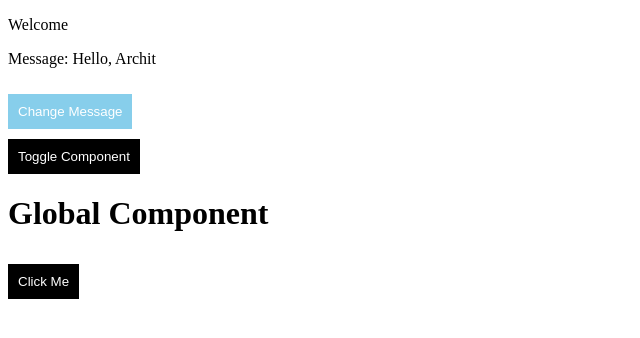
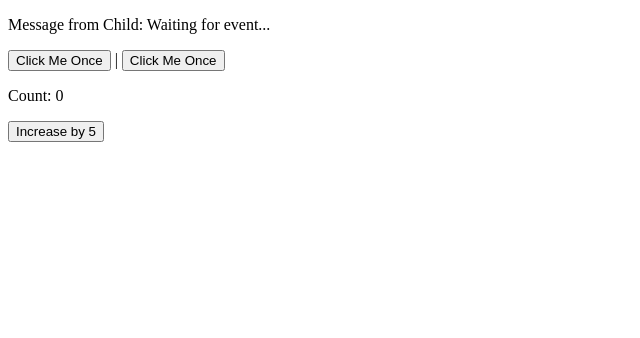
Before and after one commit to Architpidhadiya/exhibytesolution, a Vue app in the folder my-vue-app/: page / in a window 1280 px wide. Shown: the top 338 px of the page, without its empty margins (0-640 px from the left). Built offline with nearby package versions, Linux system fonts and the light colour scheme.

Commit message:
component event

```diff
--- a/my-vue-app/src/App.vue
+++ b/my-vue-app/src/App.vue
@@ -1,39 +1,40 @@
 <template>
-    <div>
-      <p>Welcome</p>
-      <Lifecycle v-if="showComponent" />
-      <button @click="toggleComponent">Toggle Component</button>
+  <div>
+    <p>Message from Child: {{ message }}</p>
+    <ClickEvent @some-event="updateMessage" /> |
 
-      <h1>Global Component</h1>
-    <GlobalButton />
-    </div>
-  </template>
 
-  <script>
-  import { ref } from "vue"
-  import Lifecycle from "./components/Lifecycle.vue"
+    <OnceEvent @once-event.once="showOnceAlert" />
 
-  export default {
-    components: { Lifecycle },
-    setup() {
-      const showComponent = ref(true);
+    <p>Count: {{ count }}</p>
+    <IncreaseBy @increase-by="incrementCount"  />
+  </div>
+</template>
 
-      const toggleComponent = () => {
-        showComponent.value = !showComponent.value
-      }
+<script>
+import ClickEvent from "./components/ClickEvent.vue";
+import OnceEvent from "./components/OnceEvent.vue";
+import IncreaseBy from "./components/IncreaseBy.vue";
 
-      return { showComponent, toggleComponent }
+export default {
+  name: "App",
+  components: { ClickEvent, OnceEvent, IncreaseBy },
+  data() {
+    return {
+      message: "Waiting for event...",
+      count: 0
+    }
+  },
+  methods: {
+    updateMessage(data) {
+      this.message = data
+    },
+    showOnceAlert() {
+      alert("This will run only once")
+    },
+    incrementCount(value) {
+      this.count += value
     }
   }
-  </script>
-
-  <style scoped>
-  button {
-      padding: 10px;
-      margin-top: 10px;
-      background-color: black;
-      color: white;
-      border: none;
-      cursor: pointer;
-  }
-    </style>
+}
+</script>
--- /dev/null
+++ b/my-vue-app/src/components/ClickEvent.vue
@@ -0,0 +1,14 @@
+<template>
+    <button @click="sendMessage">Click Me Once</button>
+</template>
+
+<script>
+export default {
+    name: "ClickEvent",
+    methods: {
+        sendMessage() {
+            this.$emit("some-event", "Hello from ClickEvent")
+        }
+    }
+}
+</script>
--- /dev/null
+++ b/my-vue-app/src/components/IncreaseBy.vue
@@ -0,0 +1,3 @@
+<template>
+    <button @click="$emit('increase-by', 5)">Increase by 5</button>
+</template>
--- /dev/null
+++ b/my-vue-app/src/components/OnceEvent.vue
@@ -0,0 +1,3 @@
+<template>
+    <button @click="$emit('once-event')">Click Me Once</button>
+</template>
--- a/my-vue-app/src/main.js
+++ b/my-vue-app/src/main.js
@@ -6,7 +6,7 @@ import App from "./App.vue"
 // import Lifecycle from "./components/Lifecycle.vue"
 //const { createApp, ref, h } = Vue
 
-import GlobalButton from "./components/GlobalButton.vue"
+// import GlobalButton from "./components/GlobalButton.vue"
 
 /*const App = {
     setup() {
@@ -51,5 +51,5 @@ const app = createApp(App)
 // app.component('comp-one', CompOne)
 // app.component('comp-two', CompTwo)
 
-app.component("GlobalButton", GlobalButton)
+// app.component("GlobalButton", GlobalButton)
 app.mount("#app")
```
Also changed, not shown: my-vue-app/src/index.html (+41 -0 lines).
